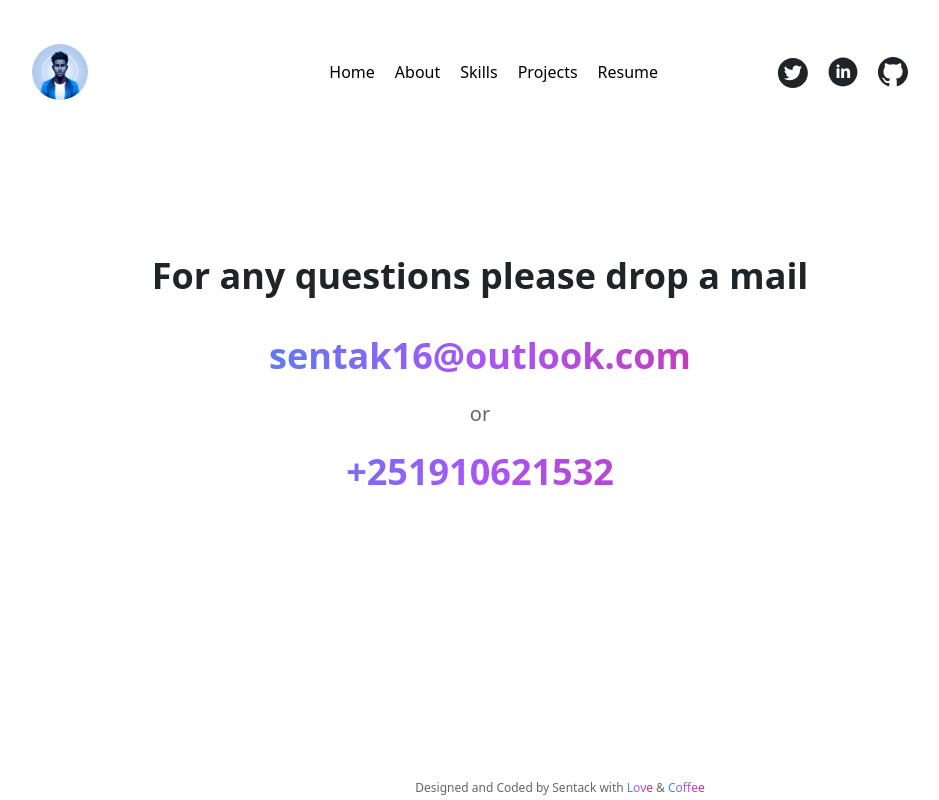
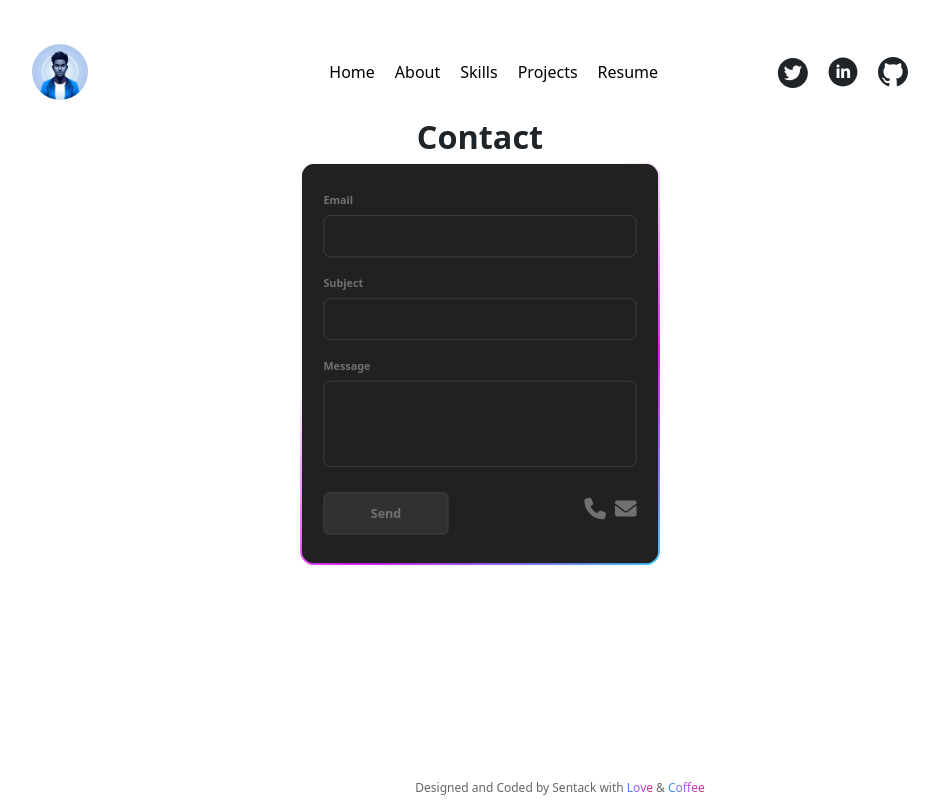
Before and after one commit to sentack/react-portfolio, a React (Create React App) app: page /contact in a window 1280 px wide. Shown: the whole page, without its empty margins (160-1099 px from the left). Built offline with nearby package versions, Linux system fonts and the light colour scheme.

Commit message:
contact form UI added in contact page

```diff
--- a/package.json
+++ b/package.json
@@ -3,6 +3,10 @@
   "version": "0.1.0",
   "private": true,
   "dependencies": {
+    "@fortawesome/fontawesome-free": "^6.5.1",
+    "@fortawesome/fontawesome-svg-core": "^6.5.1",
+    "@fortawesome/free-solid-svg-icons": "^6.5.1",
+    "@fortawesome/react-fontawesome": "^0.2.0",
     "@testing-library/jest-dom": "^5.16.4",
     "@testing-library/react": "^13.3.0",
     "@testing-library/user-event": "^13.5.0",
--- /dev/null
+++ b/src/Components/Form.js
@@ -0,0 +1,39 @@
+import React from "react";
+import { FontAwesomeIcon } from "@fortawesome/react-fontawesome"
+import { faPhone, faEnvelope } from "@fortawesome/free-solid-svg-icons"
+import { contactDetails } from "../Details"
+
+function Form() {
+    const {email, phone } = contactDetails;
+  return (
+    <div class="form-container">
+      <form class="form">
+        <div class="form-group">
+          <label for="email">Email</label>
+          <input type="text" id="email" name="email" required=""/>
+        </div>
+        <div class="form-group">
+          <label for="subject">Subject</label>
+          <input type="text" id="subject" name="subject" required=""/>
+        </div>
+        <div class="form-group">
+          <label for="textarea">Message</label>
+          <textarea name="textarea" id="textarea" rows="10" cols="50" required="">          </textarea>
+        </div>
+        <div class="buttons">
+            <button class="form-submit-btn" type="submit">Send</button>
+            <div className="contact-icons">
+                <a href={`tel:${phone}`} className="icon-link">
+                    <FontAwesomeIcon icon={faPhone} className="icon phone-icon" />
+                </a>
+                <a href={`mailto:${email}`} className="icon-link">
+                    <FontAwesomeIcon icon={faEnvelope} className="icon email-icon" />
+                </a>
+            </div>
+        </div>
+      </form>
+    </div>
+  );
+}
+
+export default Form;
--- a/src/Components/skill.js
+++ b/src/Components/skill.js
@@ -1,4 +1,4 @@
-import React, { useEffect } from "react";
+import React from "react";
 
 
 function Skill({ name, image, type }) {
--- a/src/Pages/Contact.js
+++ b/src/Pages/Contact.js
@@ -1,20 +1,13 @@
 import React from "react";
-import { contactDetails } from "../Details";
+import Form from "../Components/Form";
 
 function Contact() {
-  const { email, phone } = contactDetails;
   return (
-    <main className="container mx-auto max-width section">
-      <h1 className="text-center text-1xl md:text-2xl lg:text-4xl text-dark-heading dark:text-light-heading font-semibold md:font-bold">
-        For any questions please drop a mail
+    <main className="container contact-section mx-auto max-width">
+      <h1 className="text-center text-1xl md:text-2xl mb-2 lg:text-4xl text-dark-heading dark:text-light-heading font-semibold md:font-bold">
+          Contact
       </h1>
-      <h3 className="text-center text-1xl md:text-2xl lg:text-4xl text-gradient font-semibold md:font-bold pt-5 md:pt-10 md:pb-6">
-        <a href={`mailto:${email}`}>{email}</a>
-      </h3>
-      <span className="text-center text-content text-xl font-light block">or</span>
-      <h3 className="text-center text-1xl md:text-2xl lg:text-4xl text-gradient font-semibold md:font-bold pt-2 md:py-6">
-        <a href={`tel:${phone}`}>{phone}</a>
-      </h3>
+      <Form />
     </main>
   );
 }
--- a/src/Pages/Home.js
+++ b/src/Pages/Home.js
@@ -57,7 +57,7 @@ function Home() {
   }, []);
 
   return (
-    <main className="container mx-auto max-width section md:flex justify-between items-center">
+    <main className="container homepage mx-auto max-width section md:flex justify-between items-center">
       <div>
         <h1
           ref={h11}
--- a/src/index.css
+++ b/src/index.css
@@ -30,6 +30,10 @@ body {
 /* Hide scrollbar for Chrome, Safari and Opera */
 body::-webkit-scrollbar {
   display: none;
+}
+
+.homepage{
+  margin-top: -100px;
 }
 
 .logo_img{
@@ -164,3 +168,136 @@ body::-webkit-scrollbar {
 .skill:hover .skill-name{
   color: #fff;
 }
+
+
+/* Contact Form */
+
+.contact-section{
+  margin-top: -50px;
+  scale: .9;
+}
+
+.form-container {
+  width: 400px;
+  background: linear-gradient(#212121, #212121) padding-box,
+              linear-gradient(145deg, transparent 35%,#e81cff, #40c9ff) border-box;
+  border: 2px solid transparent;
+  padding: 32px 24px;
+  font-size: 14px;
+  font-family: inherit;
+  color: white;
+  display: flex;
+  flex-direction: column;
+  gap: 20px;
+  box-sizing: border-box;
+  border-radius: 16px;
+  margin: 0 auto;
+}
+
+.form-container button:active {
+  scale: 0.95;
+}
+
+.form-container .form {
+  display: flex;
+  flex-direction: column;
+  gap: 20px;
+}
+
+.form-container .form-group {
+  display: flex;
+  flex-direction: column;
+  gap: 2px;
+}
+
+.form-container .form-group label {
+  display: block;
+  margin-bottom: 5px;
+  color: #717171;
+  font-weight: 600;
+  font-size: 12px;
+}
+
+.form-container .form-group input {
+  width: 100%;
+  padding: 12px 16px;
+  border-radius: 8px;
+  color: #fff;
+  font-family: inherit;
+  background-color: transparent;
+  border: 1px solid #414141;
+}
+
+.form-container .form-group textarea {
+  width: 100%;
+  padding: 12px 16px;
+  border-radius: 8px;
+  resize: none;
+  color: #fff;
+  height: 96px;
+  border: 1px solid #414141;
+  background-color: transparent;
+  font-family: inherit;
+}
+
+.form-container .form-group input::placeholder {
+  opacity: 0.5;
+}
+
+.form-container .form-group input:focus {
+  outline: none;
+  border-color: #e81cff;
+}
+
+.form-container .form-group textarea:focus {
+  outline: none;
+  border-color: #e81cff;
+}
+
+.form-container .form-submit-btn {
+  display: flex;
+  align-items: flex-start;
+  justify-content: center;
+  align-self: flex-start;
+  font-family: inherit;
+  color: #717171;
+  font-weight: 600;
+  width: 40%;
+  background: #313131;
+  border: 1px solid #414141;
+  padding: 12px 16px;
+  font-size: inherit;
+  gap: 8px;
+  margin-top: 8px;
+  cursor: pointer;
+  border-radius: 6px;
+  order: -1;
+}
+
+.form-container .form-submit-btn:hover {
+  background-color: #fff;
+  border-color: #fff;
+}
+
+.form .buttons{
+  display: flex;
+  justify-content: space-between;
+  align-items: center;
+}
+
+.buttons .contact-icons {
+  display: flex;
+  align-items: center;
+}
+
+.icon {
+  display: inline-block;
+  width: 24px; /* Adjust the width as needed */
+  height: 24px; /* Adjust the height as needed */
+  margin-left: 10px;
+  color: #717171;;
+}
+
+.icon:hover{
+  color: #fff;
+}
```
Also changed, not shown: 1 other file (tests, documents, lock files or other folders).
